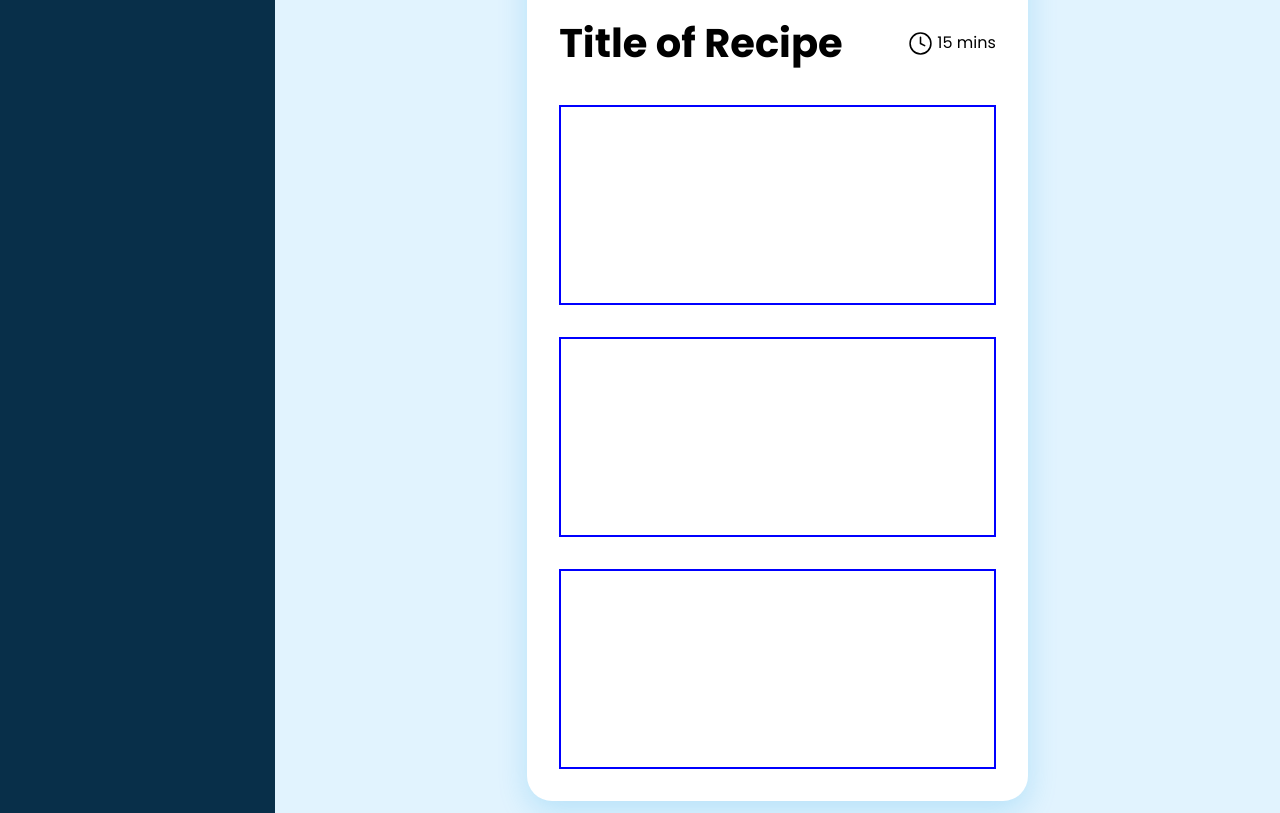
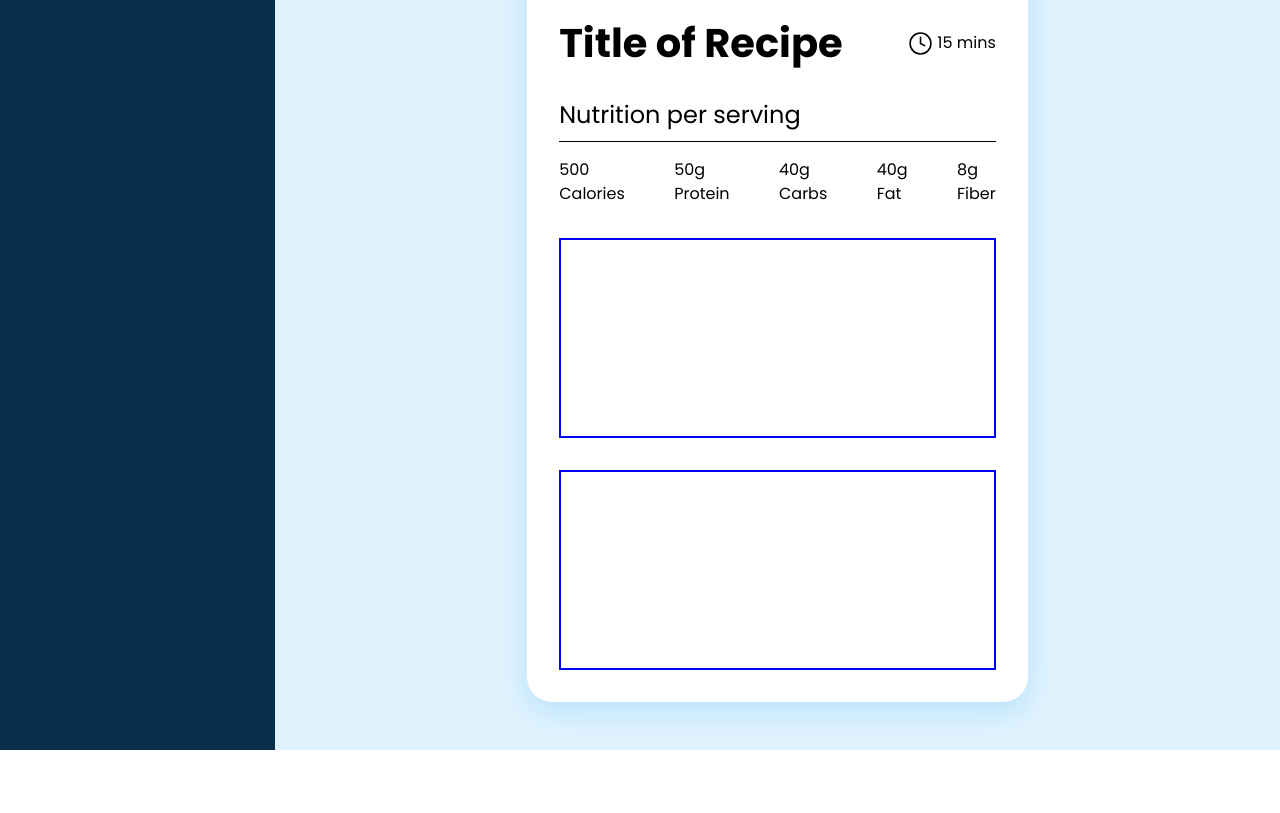
Before and after one commit to daniel-howorth/recipe-generator, a plain HTML site: page index.html in a window 1280 px wide. Shown: the part 1442-2255 px from the top of the page. After the commit the page ends 2192 px from the top, so only its background shows below. Drawn offline with Linux system fonts and the light colour scheme.

Commit message:
simple nutritional content layout

```diff
--- a/index.html
+++ b/index.html
@@ -215,15 +215,32 @@
                 <span>15 mins</span>
               </div>
             </div>
+            <section class="nutritional-content">
+              <h2>Nutrition per serving</h2>
+              <div class="nutrition-stats-container">
+                <div class="nutrition-stat">
+                  <div class="nutrition-stat-content">500</div>
+                  <span class="nutrition-stat-label">Calories</span>
+                </div>
+                <div class="nutrition-stat">
+                  <div class="nutrition-stat-content">50g</div>
+                  <span class="nutrition-stat-label">Protein</span>
+                </div>
+                <div class="nutrition-stat">
+                  <div class="nutrition-stat-content">40g</div>
+                  <span class="nutrition-stat-label">Carbs</span>
+                </div>
+                <div class="nutrition-stat">
+                  <div class="nutrition-stat-content">40g</div>
+                  <span class="nutrition-stat-label">Fat</span>
+                </div>
+                <div class="nutrition-stat">
+                  <div class="nutrition-stat-content">8g</div>
+                  <span class="nutrition-stat-label">Fiber</span>
+                </div>
+              </div>
+            </section>
 
-            <div
-              style="
-                width: 100%;
-                height: 200px;
-                border: 2px solid blue;
-                margin-top: 32px;
-              "
-            ></div>
             <div
               style="
                 width: 100%;
--- a/style.css
+++ b/style.css
@@ -250,6 +250,7 @@ span.invalid-label.hidden {
   justify-content: flex-start;
   align-items: center;
   gap: 16px;
+  margin-bottom: 24px;
 }
 
 /* make fluid? */
@@ -274,6 +275,19 @@ span.invalid-label.hidden {
   text-wrap: nowrap;
 }
 
+section.nutritional-content h2 {
+  font-size: calc(24 / 16 * 1rem);
+  font-weight: 400;
+  padding-bottom: 8px;
+  border-bottom: 1px solid black;
+  margin-bottom: 16px;
+}
+
+.nutrition-stats-container {
+  display: flex;
+  justify-content: space-between;
+}
+
 @media (hover: hover) and (pointer: fine) {
   button.search-btn:hover {
     cursor: pointer;
```
